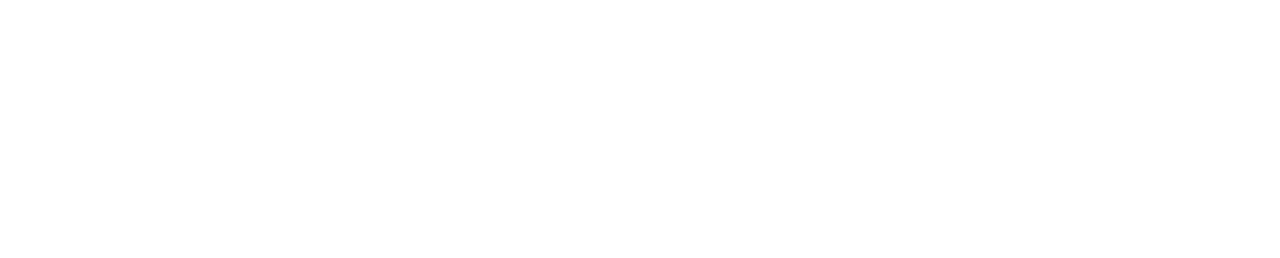
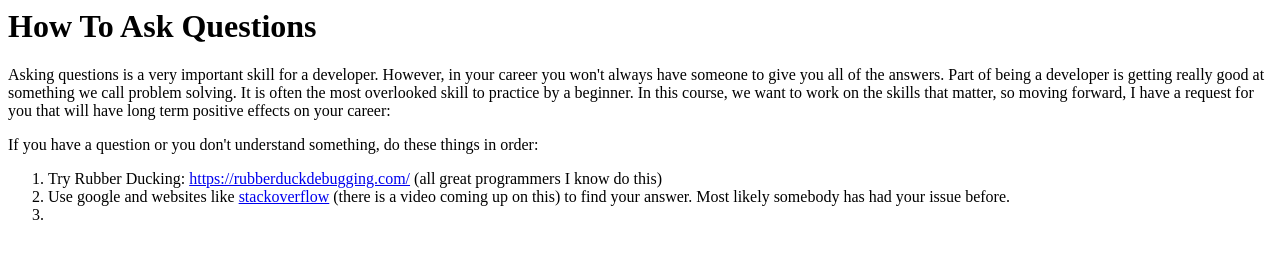
Before and after one commit to eximiusflow/howToAskQuestions, a plain HTML site: page index.html in a window 1280 px wide. Drawn offline with Linux system fonts and the light colour scheme.

Commit message:
Update index.html

```diff
--- a/index.html
+++ b/index.html
@@ -1,5 +1,13 @@
 <DOCTYPE html!>
 <html>
 <body>
+  <h1>How To Ask Questions</h1>
+  <p>Asking questions is a very important skill for a developer. However, in your career you won't always have someone to give you all of the answers. Part of being a developer is getting really good at something we call problem solving. It is often the most overlooked skill to practice by a beginner. In this course, we want to work on the skills that matter, so moving forward, I have a request for you that will have long term positive effects on your career:</p>
+  <p><trong>If you have a question or you don't understand something, do these things in order:</strong></p>
+  <ol>
+    <li>Try Rubber Ducking: <a href="https://rubberduckdebugging.com/" target="_blank">https://rubberduckdebugging.com/</a> (all great programmers I know do this)</li>
+    <li>Use google and websites like <a href="https://stackoverflow.com/" target="_blank">stackoverflow</a> (there is a video coming up on this) to find your answer. Most likely somebody has had your issue before.</li>
+    <li></li>
+  </ol>
 </body>
 </html>
```
